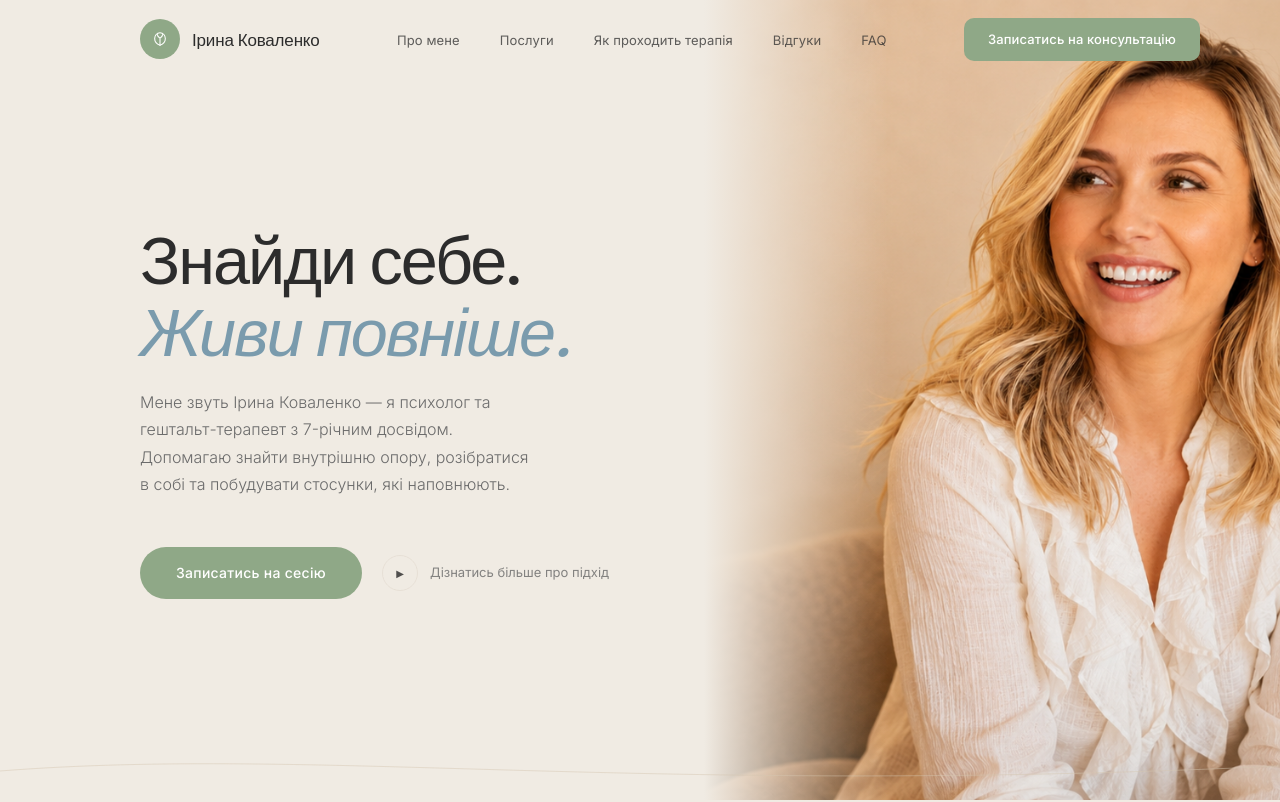
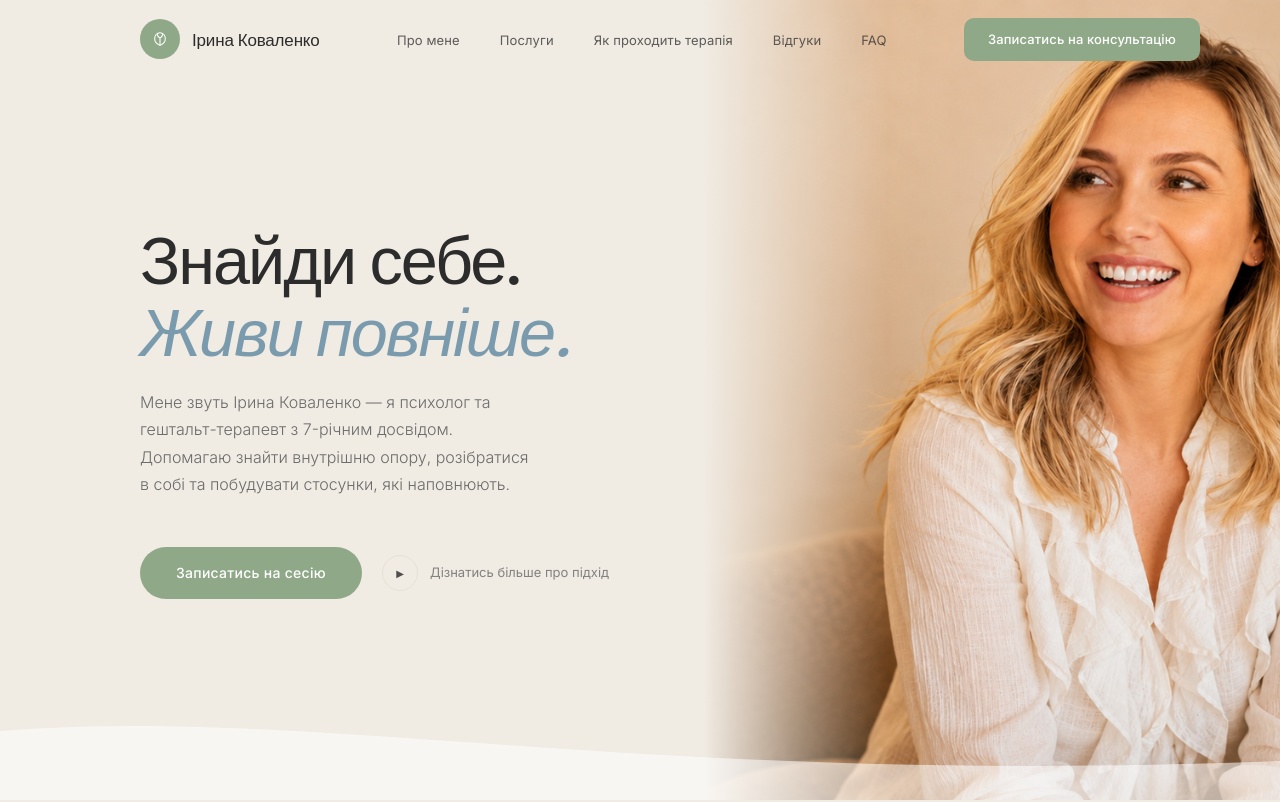
Before and after one commit to danylonahorniuk/psychologist-landing, a Next.js app: page / in a window 1280 px wide. Shown: the top 802 px of the page. Built offline with nearby package versions, Linux system fonts and the light colour scheme.

Commit message:
fix: restore filled wave with semi-transparent white

```diff
--- a/components/Hero.tsx
+++ b/components/Hero.tsx
@@ -157,17 +157,14 @@ export default function Hero() {
         }}
       >
         <svg
-          viewBox="0 0 1440 60"
+          viewBox="0 0 1440 100"
           preserveAspectRatio="none"
-          style={{ display: "block", width: "100%", height: "60px" }}
+          style={{ display: "block", width: "100%", height: "100px" }}
           aria-hidden="true"
         >
           <path
-            d="M0,30 C360,5 720,55 1440,25"
-            fill="none"
-            stroke="var(--sand)"
-            strokeWidth="1"
-            strokeOpacity="0.5"
+            d="M0,100 L0,30 C360,5 720,85 1440,60 L1440,100 Z"
+            fill="rgba(255,255,255,0.55)"
           />
         </svg>
       </div>
```
